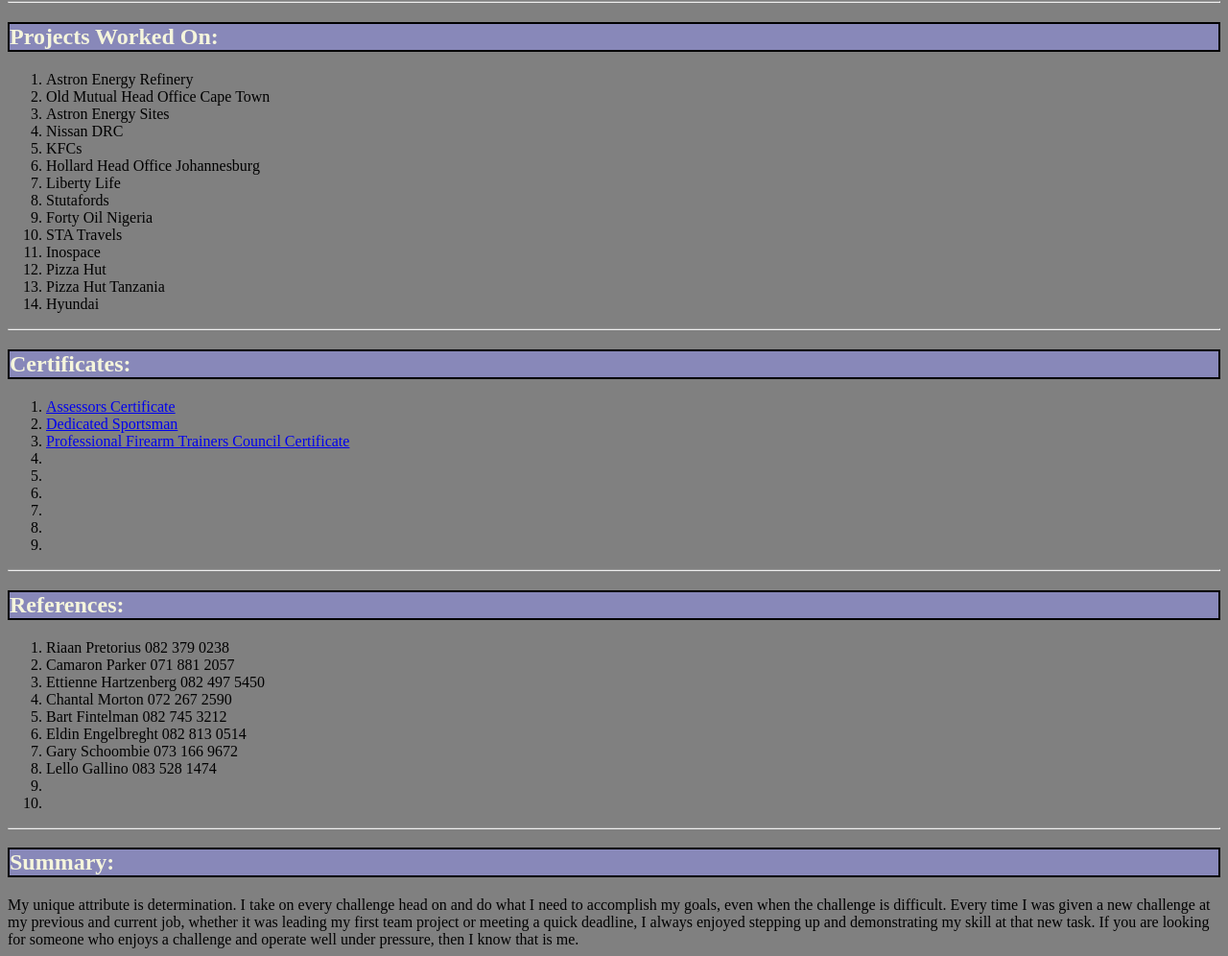
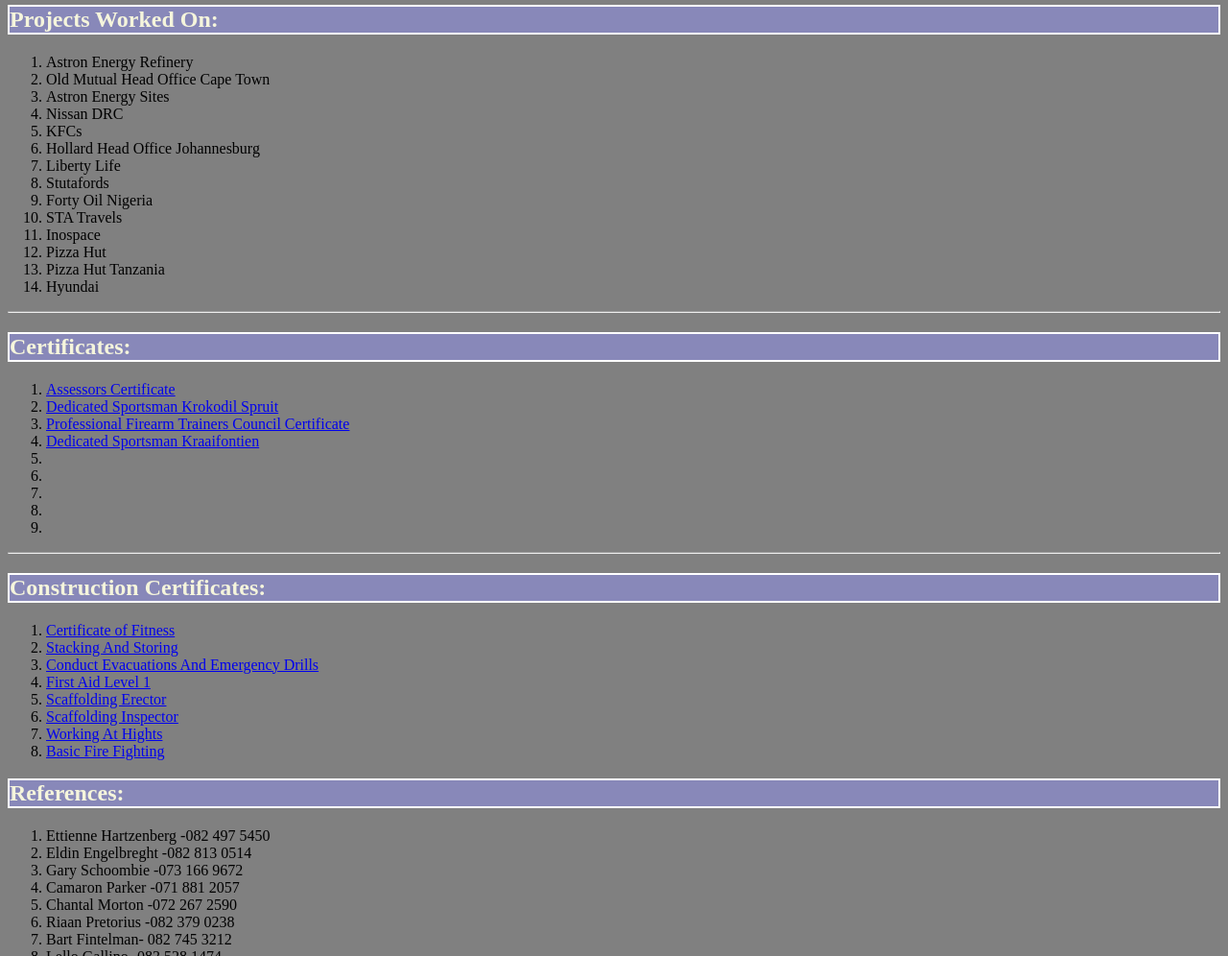
Before and after one commit to JJM7812/Capstone-1, a plain HTML site: page index.html in a window 1280 px wide. Shown: the part 1804-2800 px from the top of the page at 96% size. Drawn offline with Linux system fonts and the light colour scheme.

Commit message:
Add files via upload

```diff
--- a/Style.css
+++ b/Style.css
@@ -7,13 +7,13 @@ h1 {
   text-align: center;
   font-family: "Franklin Gothic Medium", "Arial Narrow", Arial, sans-serif;
   border: 2px solid white;
-  background-color: rgb(136, 136, 185);
+  background-color: rgb(166, 33, 6);
 }
 
 h2 {
   background-color: rgb(136, 136, 185);
   color: beige;
-  border: 2px solid black;
+  border: 2px solid white;
 
 }
 
@@ -25,9 +25,9 @@ h3 {
 }
 .profile-photo {
   border: 3px solid gold;
-  margin-left: 50px:
-  margin-right: 10px;
+  margin-left: 100px:
+  margin-right: 100px;
   alignment: ="centred"
-  margin: between 50
+  margin: between 200
   px;
 }
--- a/index.html
+++ b/index.html
@@ -19,7 +19,7 @@
     />
 
     <img
-      src="./Asset/Images/JJM.jpg"
+      src="./Asset/Images/Shooting.jpg"
       height="250"
       alt="Profile photo"
       class="profile-photo"
@@ -27,6 +27,13 @@
 
     <img
       src="./Asset/Images/Profile Pic 2 .jpg"
+      height="250"
+      alt="Profile photo"
+      class="profile-photo"
+    />
+
+    <img
+      src="./Asset/Images/Shooting 2 .jpg"
       height="250"
       alt="Profile photo"
       class="profile-photo"
@@ -42,7 +49,6 @@
     <ul>
       <li>Name: Jacob Johannes Marthinus Venter</li>
       <li>Date of Birth: 1978/12/12</li>
-      <li>ID number: 781212 5245 08 5</li>
       <li>Gender: Male</li>
       <li>Marital Status: Divorced</li>
       <li>Nationality: South African</li>
@@ -155,7 +161,9 @@
         <a href="Public/Assesors Certificate.pdf">Assessors Certificate</a>
       </li>
       <li>
-        <a href="Public/DedicatedSP-1857.pdf">Dedicated Sportsman</a>
+        <a href="Public/DedicatedSP-1857.pdf"
+          >Dedicated Sportsman Krokodil Spruit</a
+        >
       </li>
       <li>
         <a href="Public/PFTC Sertificate.pdf"
@@ -163,25 +171,58 @@
         >
       </li>
 
-      <li></li>
+      <li>
+        <a href="Public/KSSC confirm member 3947.pdf">Dedicated Sportsman Kraaifontien</a>
+      </li>
       <li></li>
       <li></li>
       <li></li>
       <li></li>
       <li></li>
     </ol>
+    <hr />
 
-    <hr />
+    <h2>Construction Certificates:</h2>
+    <ol>
+      <li>
+        <a href="Public/Site Medical.pdf">Certificate of Fitness</a>
+      </li>
+      <li>
+        <a href="Public/Stacking And Storing.pdf">Stacking And Storing</a>
+      </li>
+      <li>
+        <a href="Public/Conduct Evacuations.pdf"
+          >Conduct Evacuations And Emergency Drills</a
+        >
+      </li>
+
+      <li>
+        <a href="Public/First Aid Level 1.pdf">First Aid Level 1 </a>
+      </li>
+      <li>
+        <a href="Public/Scaffolding Erector.pdf"> Scaffolding Erector</a>
+      </li>
+      <li>
+        <a href="Public/Scaffolding Inspector.pdf">Scaffolding Inspector</a>
+      </li>
+      <li>
+        <a href="Public/Working At Hights.pdf">Working At Hights</a>
+      </li>
+      <li>
+        <a href="Public/Basic Fire Fighting.pdf">Basic Fire Fighting </a>
+      </li>
+    </ol>
+
     <h2>References:</h2>
     <ol>
-      <li>Riaan Pretorius 082 379 0238</li>
-      <li>Camaron Parker 071 881 2057</li>
-      <li>Ettienne Hartzenberg 082 497 5450</li>
-      <li>Chantal Morton 072 267 2590</li>
-      <li>Bart Fintelman 082 745 3212</li>
-      <li>Eldin Engelbreght 082 813 0514</li>
-      <li>Gary Schoombie 073 166 9672</li>
-      <li>Lello Gallino 083 528 1474</li>
+      <li>Ettienne Hartzenberg -082 497 5450</li>
+      <li>Eldin Engelbreght -082 813 0514</li>
+      <li>Gary Schoombie -073 166 9672</li>
+      <li>Camaron Parker -071 881 2057</li>
+      <li>Chantal Morton -072 267 2590</li>
+      <li>Riaan Pretorius -082 379 0238</li>
+      <li>Bart Fintelman- 082 745 3212</li>
+      <li>Lello Gallino- 083 528 1474</li>
       <li></li>
       <li></li>
     </ol>
```
Also changed, not shown: Asset/Images/Shooting 2 .jpg (added), Asset/Images/Shooting.jpg (added), 9 other files.
